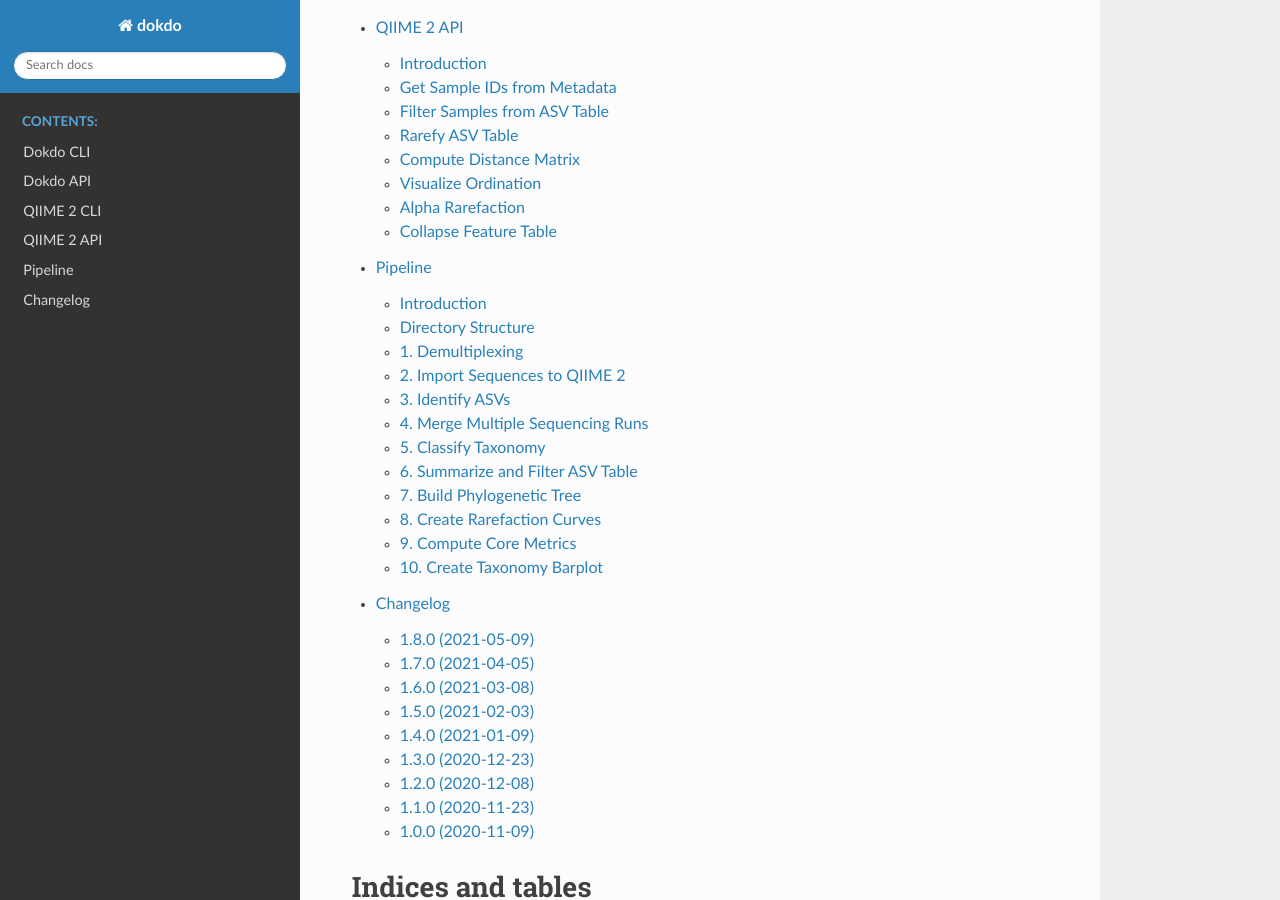
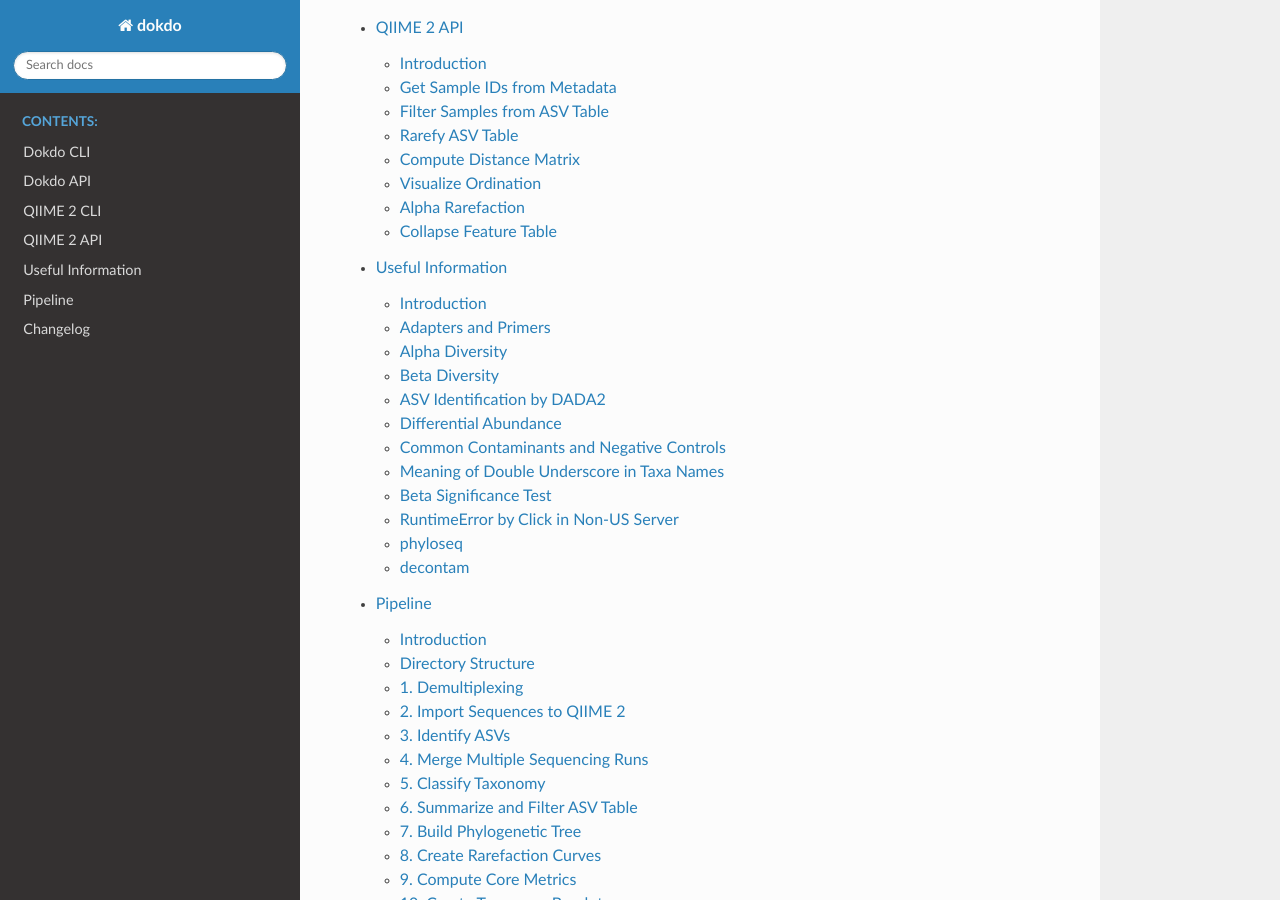
Before and after one commit to sbslee/dokdo, a Sphinx documentation site: the page built from docs/index.rst, in a window 1280 px wide and 900 px high, scrolled down 960 px. Built offline with Sphinx 7.4.7 and the Read the Docs theme 2.0.0, drawn with Linux system fonts in a browser that asks for light colours; some of the changed lines change nothing that is shown.

Commit message:
Update docs

```diff
--- a/docs/index.rst
+++ b/docs/index.rst
@@ -14,6 +14,7 @@
    dokdo_api
    qiime2_cli
    qiime2_api
+   useful_information
    pipeline
    changelog
 
--- /dev/null
+++ b/docs/useful_information.rst
@@ -0,0 +1,417 @@
+Useful Information
+******************
+
+Introduction
+============
+
+This section describes select information and resources pertaining to microbiome bioinformatics that I find particularly useful.
+
+Adapters and Primers
+====================
+
+Identification and subsequent removal of adapters and primers from raw sequence data is important for many downstream analyses. In order to achieve this, first you need to know some experimental details that are specific to your sequencing run, including the primers.
+
+Take the primer pair shown below as an example. The top one is called 341F and the bottom, 805R. Together, they are used to amplify the 16S V3-V4 region.
+
+.. parsed-literal::
+
+    5'-TCGTCGGCAGCGTC AGATGTGTATAAGAGACAG CCTACGGGNGGCWGCAG-3'
+    5'-GTCTCGTGGGCTCGG AGATGTGTATAAGAGACAG GACTACHVGGGTATCTAATCC-3'
+
+For better display, I divided each primer into three segments. The segment on the right side is the locus-specific sequence (i.e. the 16S V3-V4 region in this case). The middle segment has two roles: 1) as the Nextera Tn5 binding site; it serves as the transposase recognition sequence, namely 19-bp Mosaic End (ME) and 2) as the binding site for sequencing primers. Lastly, the left segment is the Nextera N/S5xx or N7xx primer entry point. It's essentially an overhang adapter sequence, which is used as the binding site for Nextera (XT) N/S5xx and N7xx Index primers, as shown below (note the overlaps).
+
+.. parsed-literal::
+
+    5'-AATGATACGGCGACCACCGAGATCTACAC [8-bp i5 index] TCGTCGGCAGCGTC-3'
+    5'-CAAGCAGAAGACGGCATACGAGAT [8-bp i7 index] GTCTCGTGGGCTCGG-3'
+
+For each primer, the left segment is Illumina P5 or P7 adapter that binds to the flowcell. The middle segment is sample-specific index. The right segment was already explained above.
+
+This `page <https://dnatech.genomecenter.ucdavis.edu/wp-content/uploads/2013/06/illumina-adapter-sequences_1000000002694-00.pdf>`__ from Illumina summarizes well all of their adapter sequences.
+
+See the :ref:`qiime2_cli:Removal of Adapters and Primers` section to learn how to remove adapters and primers using QIIME 2 CLI.
+
+Below is additional primer information for amplifying variable regions other than the V3-V4 region.
+
+.. parsed-literal::
+
+    515F/806R amplifies the V4 region.
+    [515F] 5'-GTGCCAGCMGCCGCGGTAA-3'
+    [806R] 5'-GGACTACHVGGGTWTCTAAT-3'
+
+Alpha Diversity
+===============
+
+Robert Whittaker argued that in ecology, the total species diversity in a landscape (gamma diversity) is determined by two different things, the mean species diversity in sites or habitats at a more local scale (alpha diversity) and the differentiation among those habitats (beta diversity). In human microbiome analysis, we tend to only focus on alpha diversity (diversity within samples) and beta diversity (diversity between samples). There are three popular measurements of alpha diversity: Shannon's diversity index, Pielou's evenness index, and Faith's phylogenetic diversity.
+
+Shannon's Diversity Index
+-------------------------
+
+The measure was originally proposed by Claude Shannon to quantify the entropy (uncertainty or information content) in strings of text. The idea is that the more different letters there are, and the more equal their proportional abundances in the string of interest, the more difficult it is to correctly predict which letter will be the next one in the string. The Shannon entropy quantifies the uncertainty (entropy or degree of surprise) associated with this prediction. It is most often calculated as follows:
+
+:math:`{H}'=-\sum_{i=1}^{R}p_i \ln p_i`
+
+where :math:`p_i` is the proportion of characters belonging to the :math:`ith` type of letter in the string of interest. In ecology, :math:`p_i` is often the proportion of individuals belonging to the :math:`ith` species in the dataset of interest. Then the Shannon entropy quantifies the uncertainty in predicting the species identity of an individual that is taken at random from the dataset.
+
+Both the Shannon and Simpson indices include the measurement of community heterogeneity. However, in my opinion, Shannon is a better index as it shows both richness and abundance.
+
+Beta Diversity
+==============
+
+Note that multiple dimensional scaling (DMS) is equivalent to principal coordinates analysis (PCoA). Also, when the distance metric used is Euclidean, both PCoA and MDS are equivalent to PCA.
+
+Note that jaccard uses pairwise presence/absence data (i.e. ignores infomration about abundance) and gives the percentage of taxa not found in both samples. Similarly, unifrac gives the percentage of phylogenetic branch length not found in both samples.
+
+However, be aware that PCA is generally not the preferred ordination technique in microbial ecology because it assumes samples are linearly related.
+
+Does PCoA Generate Loadings?
+----------------------------
+
+One main reason why principal component analysis (PCA) is so popular is because it generates variable loadings. These loadings are the coefficients of the linear combination of the variables from which the principal components are constructed (i.e. they help you interpret the principal components).
+
+Unlike PCA, PCoA does not output loadings because it is computed based on a distance matrix (which is symmetric), and distance functions preserve no information about the features that make up the distances.
+
+Instead of variable loadings, you can compute PCoA biplots which can tell you which features are correlated with what axes of variation and what samples.
+
+Bray-Curtis Dissimilarity
+-------------------------
+
+The Bray-Curtis dissimilarity is one of the most popular techniques for quantifying the difference between samples. As much tempting as it sounds, it is not a distance metrics, hence the word "dissimilarity" in the name. This is because it does not satisfy the triangle inequality axiom.
+
+:math:`BC=\sum \left | u_i - v_i \right | / \sum \left | u_i + v_i \right |`
+
+UniFrac Distance
+----------------
+
+There are weighted (quantitative) and unweighted (qualitative) variants of UniFrac, where the former accounts for abundance of observed organisms, while the latter only considers their presence or absence.
+
+UniFrac = (sum of unshared branch lengths / sum of all tree branch lengths) = fraction of total unshared branch lengths
+
+ASV Identification by DADA2
+===========================
+
+.. image:: images/dada2-asv-otu.png
+  :width: 600
+
+Above figure was taken from Callahan et al. 2016 (PMID: 27214047).
+
+There largely four steps involved.
+
+Step 1: Error Model Parameterization
+
+.. image:: images/dada2-error-rates.png
+  :width: 600
+
+Step 2: Learning Error Rate
+
+DADA2 models errors as occurring independently within a read, and independently between reads. Under this model, the rate at which an amplicon read with sequence i is produced from sample sequence j is reduced to the product over the transition probabilities between the L aligned nucleotides:
+
+:math:`\lambda_ji=\prod_{l=0}^{L}p(j(l)\rightarrow i(l),q_i(l))`
+
+Step 3: Obtaining Abundance p-Value
+
+:math:`p_A(j\rightarrow i)=\frac{1}{1-\rho_{\textrm{pois}}(n_j\lambda_{ji},0)} \sum_{a=a_i}^{\infty}\rho_{\textrm{pois}}(n_j\lambda_{ji},a)`
+
+Step 4: Divisive Partitioning Algorithm
+
+First, amplicon reads are dereplicated, only leaving unique sequences. Next, all unique sequences are put into a single partition, with the most abundant sequence assigned as the center of that partition. All unique sequences are then compared to the center of their partition, error rates are calculated and stored, and the abundance p-value is calculated for each unique sequence.
+
+The net result is that each read is denoised by replacing it with the central sequence of its partition.
+
+According to the DADA 2 tutorial:
+
+    Your reads must still overlap after truncation in order to merge them later! The tutorial is using 2x250 V4 sequence data, so the forward and reverse reads almost completely overlap and our trimming can be completely guided by the quality scores. If you are using a less-overlapping primer set, like V1-V2 or V3-V4, your truncLen must be large enough to maintain 20 + biological.length.variation nucleotides of overlap between them.
+
+This `issue <https://github.com/benjjneb/dada2/issues/817>`__ also provides a good summary of the topic.
+
+    If your amplicon is ~450 nts, you will want over 450+20+biological_length_variation nts of total sequence after truncation. The last 80 nts of your reverse reads looks bad. I think I would try truncLen=c(280,210) as my starting point. That should give you enough overlap between the reads (490nts).
+
+This `post <https://forum.qiime2.org/t/dada2-trimming-question/907>`__ illustrates the importance of removing the primer sequences.
+
+According to this `paper <https://pubmed.ncbi.nlm.nih.gov/21212162/>`__:
+
+    Formation of chimeric sequences during PCR. An aborted extension product from an earlier cycle of PCR can function as a primer in a subsequent PCR cycle. If this aborted extension product anneals to and primes DNA synthesis from an improper template, a chimeric molecule is formed.
+
+This `website <https://benjjneb.github.io/dada2/index.html>`__ gives a very thorough tutorial. There are multiple steps required to set up the DADA2 environment. This website saved the day for me (`ref <http://www.metagenomics.wiki/tools/16s/dada2/conda>`__). Also, install Jupyter Notebook for R (`ref <https://izoda.github.io/site/anaconda/r-jupyter-notebook/>`__).
+
+.. parsed-literal::
+
+    # Create a new environment.
+    $ conda create -n dada2-v1.14 -c conda-forge -c bioconda -c defaults --override-channels bioconductor-dada2=1.14
+
+    # Activate the environment.
+    $ conda activate dada2-v1.14
+
+    # Confirm the dada2 installation.
+    $ R
+    > library(dada2); packageVersion("dada2")
+    Loading required package: Rcpp
+    [1] ‘1.14.0’
+
+    # Install Jupyter Notebook.
+    $ conda install -c conda-forge notebook
+
+    # Install the R-kernel.
+    $ conda install r-recommended r-irkernel
+
+    # Add the R-kernel to Jupyter by installing a kernel spec.
+    $ R -e 'IRkernel::installspec()'
+
+    filterAndTrim
+
+    This function from DADA2 filters and trims an input fastq file(s) (can be compressed) based on several user-definable criteria, and outputs fastq file(s) (compressed by default) containing those trimmed reads which passed the filters (`ref <https://rdrr.io/bioc/dada2/man/filterAndTrim.html>`__).
+
+Differential Abundance
+======================
+
+The qiime longitudinal pairwise-differences command allows pairwise analysis for single taxon at a time. However, it does not support testing multiple taxa simultaneously, which may seem odd at first. It turns out, the QIIME 2 team intentionally made this not possible because the Wilcoxon signed-rank test used in the command is not appropriate for compositional microbiome data (i.e. it will have a high false-positive error rate). For more details, see this `post <https://forum.qiime2.org/t/compare-more-taxa-simultaneously-using-pairwise-difference/10320>`__ from the QIIME 2 forum.
+
+Below are some informative posts from the QIIME 2 forum:
+
+- `Pairwise ANCOM and Gneiss, filtering and interpretation <https://forum.qiime2.org/t/pairwise-ancom-and-gneiss-filtering-and-interpretation/6361>`__
+- `Pairwise testing of ANCOM results <https://forum.qiime2.org/t/pairwise-testing-of-ancom-results/2461>`__
+- `Taxa abundance analysis <https://forum.qiime2.org/t/taxa-abundance-analysis/845>`__
+- `Compare more taxa simultaneously using pairwise-difference <https://forum.qiime2.org/t/compare-more-taxa-simultaneously-using-pairwise-difference/10320>`__
+
+Paired Testing
+--------------
+
+As of December 14, 2020, ANCOM in QIIME 2 does not support paired testing. However, ANCOM in scikit-bio does allow paired testing. For more details, see my ``best-of-the-forum`` `post <https://forum.qiime2.org/t/differential-abundance-analysis-e-g-ancom-for-paired-samples-e-g-normal-tissue-vs-tumor-tissue-from-cancer-patients/17649>`__ in the QIIME 2 forum. In this post, I also show that the ALDEx2 program is a good alternative for ANCOM when it comes to differential abundance analysis with paired testing.
+
+ALDEx2
+------
+
+ADLEx2 is an unified platform for differential abundance analysis. It involves a sampling process as described below:
+
+    First, sequences that map to each feature are enumerated and the table of read counts for each feature in each sample is converted to a distribution of posterior probabilities through Monte Carlo sampling from the Dirichlet distribution for each sample:
+
+    :math:`p[n1,n2,...]|\sum N=\textrm{Dir}\left ( [n1,n2,...]+\frac{1}{2} \right )`
+
+    An uninformative prior of 1/2 is used to model the frequency of features with zero counts [28,29].
+
+LEfSe
+-----
+
+In this section, I will walk you through how I run the LEfSe (linear discriminant analysis effect size) tool. But before I do that, it is important for you to acknowledge this:
+
+    LEfSe method is more a discriminant analysis method rather than a DA method. (Lin and Peddada, 2020; PMID: 33268781)
+
+In order to use LEfSe, you will need to open two Terminal windows: one for your usual QIIME 2 environment and another for running LEfSe. For the latter, you should create a new conda environment and install LEfSe as described below.
+
+1. Terminal for running QIIME 2 and Dokdo:
+
+.. code-block:: console
+
+    $ conda activate qiime2-2020.8
+
+2. Terminal for running LEfSe:
+
+.. code-block:: console
+
+    $ conda create -n lefse -c conda-forge python=2.7.15
+    $ conda activate lefse
+    $ conda install -c bioconda -c conda-forge lefse
+
+After you have both terminals set up, you can create an input file for LEfSe from a QIIME 2 feature table. We will use the "Moving Pictures" tutorial as an example (run below in the QIIME 2 terminal).
+
+.. code-block:: console
+
+    $ dokdo prepare-lefse \
+    -t data/moving-pictures-tutorial/table.qza \
+    -x data/moving-pictures-tutorial/taxonomy.qza \
+    -m data/moving-pictures-tutorial/sample-metadata.tsv \
+    -o output/Useful-Information/input_table.tsv \
+    -c body-site \
+    -u subject \
+    -w "[body-site] IN ('tongue', 'gut', 'left palm')"
+
+Click :download:`here <lefse/input_table.tsv>` to download the ``input_table.tsv`` file.
+
+Next, we need to format the input table (run below in the LEfSe terminal):
+
+.. code-block:: console
+
+    $ lefse-format_input.py \
+    output/Useful-Information/input_table.tsv \
+    output/Useful-Information/formatted_table.in \
+    -c 1 \
+    -u 2 \
+    -o 1000000 \
+    --output_table output/Useful-Information/formatted_table.tsv
+
+Click :download:`here <lefse/formatted_table.in>` to download the ``formatted_table.in`` file.
+Click :download:`here <lefse/formatted_table.tsv>` to download the ``formatted_table.tsv`` file.
+
+We can run LEfSe with (run below in the LEfSe terminal):
+
+.. code-block:: console
+
+    $ run_lefse.py \
+    output/Useful-Information/formatted_table.in \
+    output/Useful-Information/output.res
+
+Which will give:
+
+.. code-block:: console
+
+    Number of significantly discriminative features: 199 ( 199 ) before internal wilcoxon
+    Number of discriminative features with abs LDA score > 2.0 : 199
+
+Click :download:`here <lefse/output.res>` to download the ``output.res`` file.
+
+We can then list the discriminative features and their LDA scores (run below in the LEfSe terminal):
+
+.. code-block:: console
+
+    $ lefse-plot_res.py \
+    output/Useful-Information/output.res \
+    output/Useful-Information/output.pdf \
+    --format pdf
+
+Click :download:`here <lefse/output.pdf>` to download the ``output.pdf`` file.
+
+Finally, you can create a cladogram for the discriminative features (run below in the LEfSe terminal):
+
+.. code-block:: console
+
+    $ lefse-plot_cladogram.py \
+    output/Useful-Information/output.res \
+    output/Useful-Information/output.cladogram.pdf \
+    --format pdf
+
+Click :download:`here <lefse/output.cladogram.pdf>` to download the ``output.cladogram.pdf`` file.
+
+Common Contaminants and Negative Controls
+=========================================
+
+Index Hopping
+-------------
+
+According to Hornung et al. (PMID: 30997495):
+
+    It can occur 0%–10% of the sequenced data (Sinha et al. 2017a), depending on the used Illumina platform.
+
+    In practice, the negative controls might contain exactly the same profile as the sequenced samples. In these cases it is impossible to distinguish between true contamination and index hopping, making the controls (negative as well as positive) potentially useless.
+
+Removing Contaminants
+---------------------
+
+According to Karstens et al. (PMID: 31164452):
+
+1. Identify and remove sequences that have been previously identified as contaminants in published databases or reference lists.
+2. Apply an abundance filter to remove all sequences that are below a defined relative abundance threshold.
+3. Remove sequences that are present in a negative-control sample.
+4. Identify bacterial sequences that have an inverse correlation with bacterial DNA concentration after 16S rRNA library preparation.
+5. Use a Bayesian approach implemented in SourceTracker (21) to predict the proportion of an experimental sample that arose from a defined contaminant source.
+
+Meaning of Double Underscore in Taxa Names
+==========================================
+
+When working with a collapsed feature table (e.g. at the species level), we often encounter taxa names with double underscore like:
+
+.. parsed-literal::
+
+    k__Bacteria;p__Actinobacteria;c__Actinobacteria;o__Actinomycetales;f__Geodermatophilaceae;__;__
+    k__Bacteria;p__Actinobacteria;c__Actinobacteria;o__Actinomycetales;f__Geodermatophilaceae;g__;s__
+
+One question that gets frequently asked about this is: Should they be treated as the same taxon (i.e. duplicates)? The answer is no. Below I will provide an explanation for why, based on this `post <https://forum.qiime2.org/t/follow-up-on-unique-taxonomy-strings-that-seem-to-be-shared/1961/2>`__ from the QIIME 2 Forum:
+
+The distinction is that the first row (ending in ;) cannot be confidently classified beyond family level (probably because a close match does not exist in the reference database). So sequences receiving that classification can be any taxon in f__Geodermatophilaceae. The second row (ending in ``g__;s__``) DOES have a close match in the reference database and hence is confidently classified at species level — unfortunately, that close match does not have genus or species-level annotations. This does not in any way imply that these two different taxonomic affiliations are related beyond the family level, so it would probably be inappropriate (or at least presumptuous) to collapse these at species level.
+
+Beta Significance Test
+======================
+
+There are at least two QIIME 2 commands for performing a beta group signifiance test: ``beta-group-significance`` and ``adonis``. The former accepts only a single grouping variable (i.e. one-way tests) while the latter can accept multiple grouping variables (i.e. multi-way tests). They are both based on a permutation-based statistical test.
+
+``adonis`` performs ANOVA (analysis of variance) by partitioning distance matrices among sources of variation and fitting linear models (e.g., factors, polynomial regression) to distance matrices. It uses a permutation test with pseudo-F ratios to compute p-values. Insofar as it partitions sums of squares of a multivariate data set, it is directly analogous to MANOVA (multivariate analysis of variance).
+
+According to this `post <https://archetypalecology.wordpress.com/2018/02/21/permutational-multivariate-analysis-of-variance-permanova-in-r-preliminary/#:~:text=Permutational%20multivariate%20analysis%20of%20variance%20(PERMANOVA)%20is%20a%20non%2D,are%20equivalent%20for%20all%20groups.>`__:
+
+    Permutational multivariate analysis of variance (PERMANOVA) is a non-parametric multivariate statistical test. It is used to compare groups of objects and test the null hypothesis that the centroids and dispersion of the groups as defined by measure space are equivalent for all groups. A rejection of the null hypothesis means that either the centroid and/or the spread of the objects is different between the groups. Hence the test is based on the prior calculation of the distance between any two objects included in your experiment.
+
+RuntimeError by Click in Non-US Server
+======================================
+
+If you are running QIIME 2 in a non-US server -- like I do in South Korea -- there is a high chance you will encounter ``RuntimeError`` by the `Click package <https://click.palletsprojects.com/en/7.x/>`__ when you try to submit a job to the Sun Grid Engine (SGE) with ``qsub``. QIIME 2 uses the package to create its CLI, and the error is usually caused because the non-US server's locale environment is not compatible with Click (i.e. language issues). Note that this error only appears if you are running QIIME 2 commands in SGE instead of the interactive shell. The error can be avoided by adding ``export LC_ALL=en_US.utf-8`` and ``export LANG=en_US.utf-8`` in your script. Here's an example template (``qsubme.sh``):
+
+.. code-block:: console
+
+    #!/bin/bash
+
+    export LC_ALL=en_US.utf-8
+    export LANG=en_US.utf-8
+
+    Your QIIME 2 command...
+
+Click `here <https://forum.qiime2.org/t/runtimeerror-click-will-abort-further-execution-because-python-3-was-configured-to-use-ascii-as-encoding-for-the-environment/7460>`__ to see a relevant post in the QIIME 2 Forum.
+
+phyloseq
+========
+
+To create a phyloseq object from a .qza file:
+
+.. parsed-literal::
+
+    ps <- qza_to_phyloseq(
+      features=features_file,
+      tree=tree_file,
+      taxonomy=taxonomy_file,
+      metadata=metadata_file
+    )
+
+To subset some samples that meet certain criteria:
+
+.. parsed-literal::
+
+    ps <- subset_samples(ps, subset_exp)
+
+To filter out taxa whose combined read count is less than 10:
+
+.. parsed-literal::
+
+    ps <- filter_taxa(ps, sum(x) >= 10, TRUE)
+
+decontam
+========
+
+Background
+----------
+
+Decontam provides two methods for contaminant identification: 1) frequency-based and 2) prevalence-based.
+
+The frequency-based method assumes in the limit S >> C,
+
+Fc = C/(C + S) ~ 1/T
+
+Fs = S/(C + S) ~ 1
+
+For each sequence feature, two models are compared: a contaminant model, in which expected frequency varies inversely with total DNA concentration, and a non-contaminant model, in which expected frequency is independent of total DNA concentration.
+
+Important note from the authors of decontam:
+
+    Frequency-based contaminant identification is not recommended for extremely low-biomass samples (C~S or C > S) because the simple approximations we are making for the dependence of contaminant frequency on total DNA concentration break down when contaminants comprise a large fraction of sequencing reads.
+
+The prevalence-based method works in the following way:
+
+    For each sequence feature, a chi-square statistic on the 2 × 2 presence-absence table in true samples and negative controls is computed, and a score statistic P is defined as the tail probability of the chi-square distribution at that value.
+
+Reference: Simple statistical identification and removal of contaminant sequences in marker-gene and metagenomics data (PMID: 30558668)
+
+Running decontam
+----------------
+
+Before running the decontam program, we first need to set up the working environment. As a starter, create a fresh conda environment:
+
+.. code-block:: console
+
+    $ conda create -n decontam -c bioconda bioconductor-phyloseq bioconductor-decontam
+    $ conda activate decontam
+    $ conda install -c r rstudio
+
+Next, install ``qiime2R`` in the same environment:
+
+.. parsed-literal::
+
+    # This should be run in a R script.
+    if (!requireNamespace("devtools", quietly = TRUE)){install.packages("devtools")}
+    devtools::install_github("jbisanz/qiime2R")
```
Also changed, not shown: docs/images/dada2-asv-otu.png (added), docs/images/dada2-error-rates.png (added), 6 other files.
